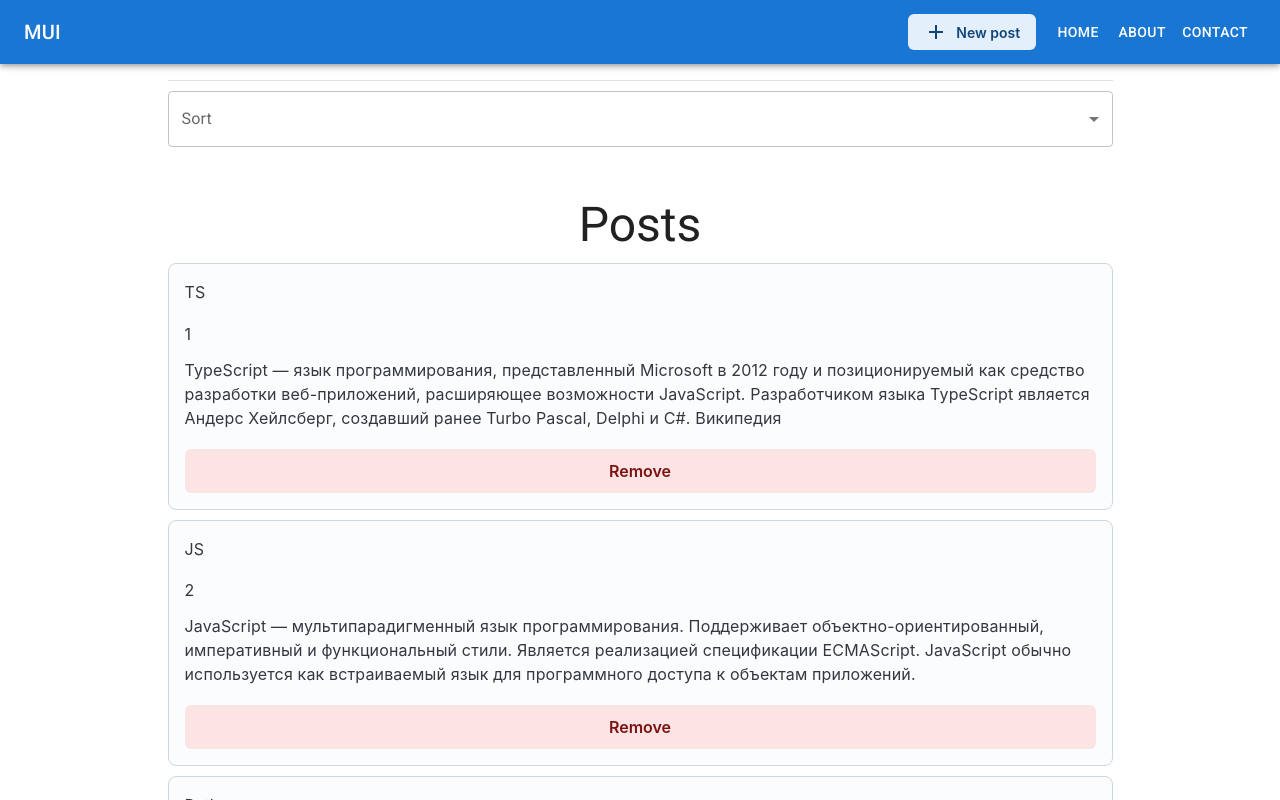
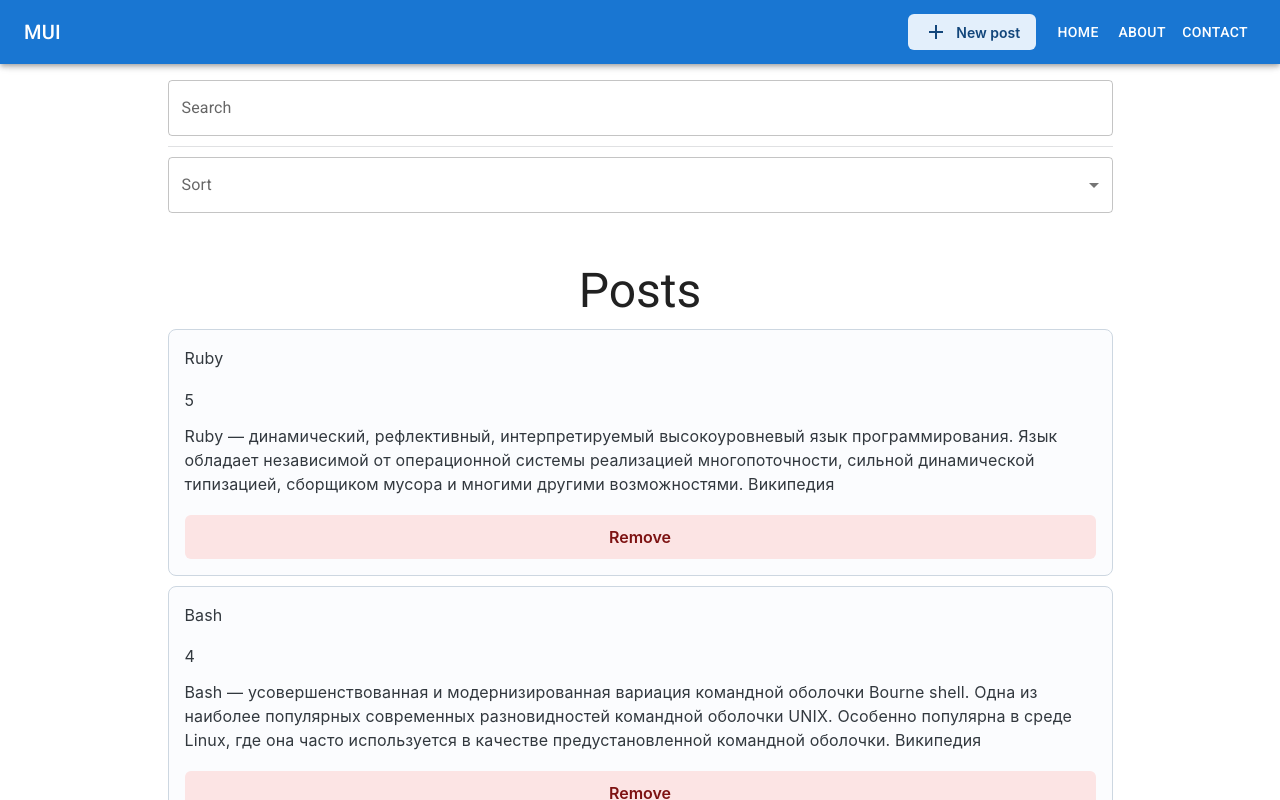
Before and after one commit to hoach-linux/hoach-blog, a React (Vite) app: page / in a window 1280 px wide. Shown: the top 800 px of the page. Built offline with nearby package versions, Linux system fonts and the light colour scheme.

Commit message:
search component

```diff
--- a/src/App.tsx
+++ b/src/App.tsx
@@ -8,6 +8,7 @@ import Typography from "@mui/material/Typography";
 import PostSelect from "./components/PostSelect";
 import Navbar from "./components/Navbar";
 import Toolbar from "@mui/material/Toolbar";
+import { TextField } from "@mui/material";
 
 function App() {
   interface ISelectedSort {
@@ -74,8 +75,16 @@ function App() {
     <div className="App">
       <Navbar create={createPost} />
       <Toolbar />
+      <TextField
+        className="input"
+        fullWidth
+        id="outlined-basic"
+        label="Search"
+        variant="outlined"
+        inputProps={{ minLength: 1 }}
+      />
       <Divider
-        style={{ marginBottom: "10px" }}
+        style={{ marginBottom: "10px", marginTop: "10px" }}
         component="div"
         role="presentation"
       />
--- a/src/components/Navbar.tsx
+++ b/src/components/Navbar.tsx
@@ -14,12 +14,8 @@ import Toolbar from "@mui/material/Toolbar";
 import Typography from "@mui/material/Typography";
 import TypographyJoy from "@mui/joy/Typography";
 import Button from "@mui/material/Button";
-import FormControl from "@mui/joy/FormControl";
-import FormLabel from "@mui/joy/FormLabel";
-import Input from "@mui/joy/Input";
 import Modal from "@mui/joy/Modal";
 import ModalDialog from "@mui/joy/ModalDialog";
-import Stack from "@mui/joy/Stack";
 import ButtonJoy from "@mui/joy/Button";
 import Add from "@mui/icons-material/Add";
 import Form from "./Form";
@@ -55,6 +51,7 @@ const Navbar = (props: Props, create: any) => {
           variant="plain"
           color="primary"
           fullWidth
+          size="lg"
           startDecorator={<Add />}
           onClick={() => setOpen(true)}
         >
--- a/src/components/PostList.tsx
+++ b/src/components/PostList.tsx
@@ -16,11 +16,13 @@ const PostList = ({
       <Typography variant="h3" component="h3" className="paragraph">
         {title}
       </Typography>
-      {posts.map((post: any, index) => (
-        <div className="posts" key={post.id}>
-          <Post number={index + 1} post={post} remove={remove} />
-        </div>
-      ))}
+      {posts
+        .map((post: any, index) => (
+          <div className="posts" key={post.id}>
+            <Post number={index + 1} post={post} remove={remove} />
+          </div>
+        ))
+        .reverse()}
     </div>
   );
 };
```
